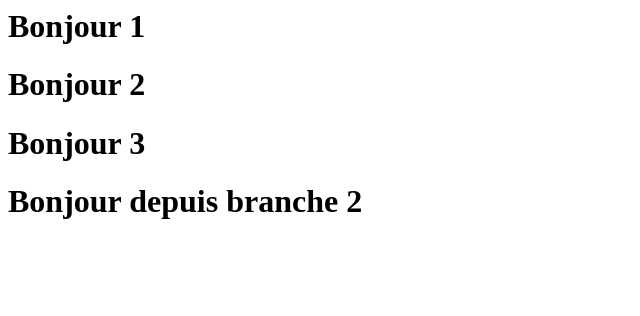
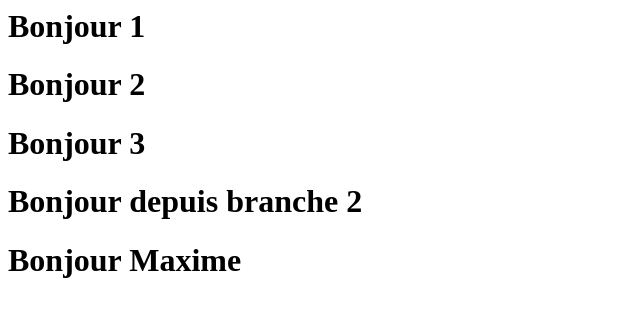
Before and after one commit to dardourMed987/projetHtml1509, a plain HTML site: page index.html in a window 1280 px wide. Shown: the whole page, without its empty margins (0-640 px from the left). Drawn offline with Linux system fonts and the light colour scheme.

Commit message:
commit maxime

```diff
--- a/index.html
+++ b/index.html
@@ -4,5 +4,6 @@
 <h1>Bonjour 2 </h1>
 <h1>Bonjour 3 </h1>
 <h1>Bonjour depuis branche 2 </h1>
+<h1>Bonjour Maxime </h1>
 </body>
 </html>
```
